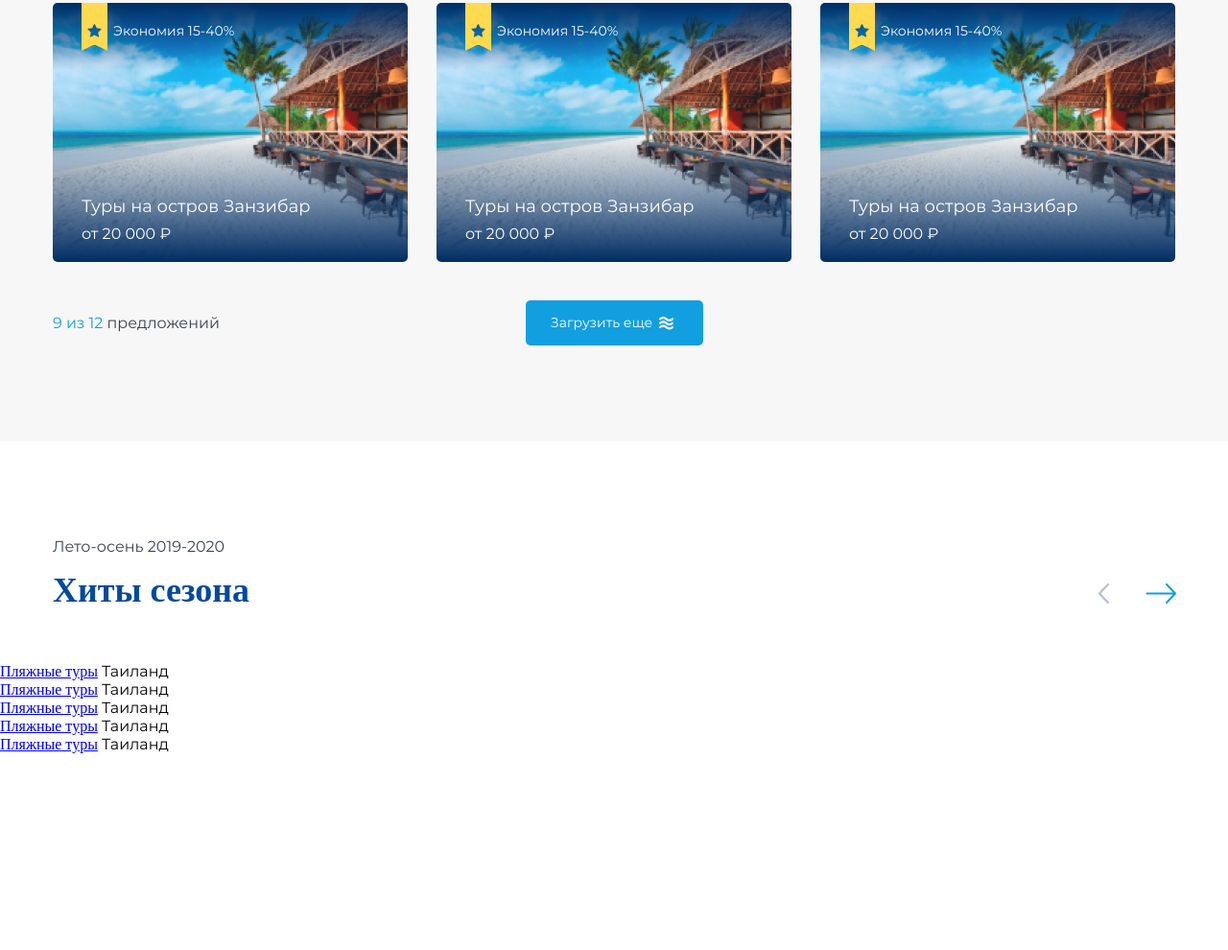
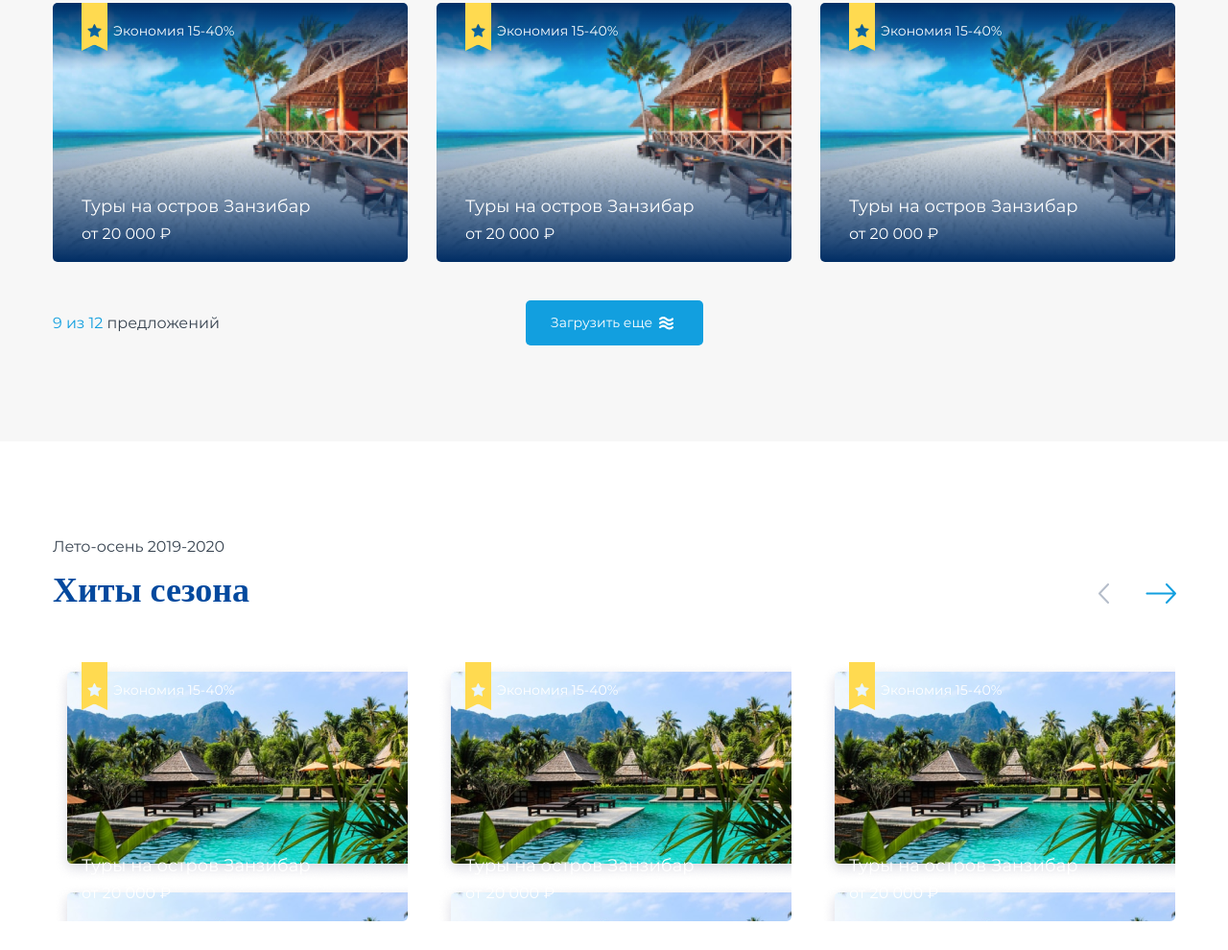
Before and after one commit to Holoron/Project1, a plain HTML site: page index.html in a window 1280 px wide. Shown: the part 1221-2211 px from the top of the page at 96% size. Before the commit the page ends 2006 px from the top, so only its background shows below. Drawn offline with Linux system fonts and the light colour scheme.

Commit message:
Header and main v0.2

```diff
--- a/Script/Script.js
+++ b/Script/Script.js
@@ -8,7 +8,6 @@ document.addEventListener('DOMContentLoaded',function(){
             clickable: true,
         },
     });
-
     window.onclick = function (event) {
         for (var i = 0; i < 7; i++) {
             for (var j = 0; j < 7; j++) {
--- a/Style/Style.css
+++ b/Style/Style.css
@@ -422,18 +422,12 @@ div[name="menu"]{
     color: #FFFFFF;
 }
 
-.swiper-container {
-    margin-left: auto;
-    margin-right: auto;
-    position: relative;
-    overflow: hidden;
-    list-style: none;
-    padding: 0;
-    z-index: 1
+/*HotSeason*/
+.TabHotSeason>.row>.ViewOurTurs{
+    background: url(../Img/TuorsImg/HotSeason/1.png)
+
+
 }
-
-/*HotSeason*/
-
 
 /*.TabHotSeason>.row{*/
 /*    max-height: 276px;*/
--- a/index.html
+++ b/index.html
@@ -268,33 +268,37 @@
                 </div>
             </div>
         </div>
-        <div class="container-fluid TabHotSeason">
-            <!-- Swiper -->
-            <div class="swiper-container-HotSeason">
-                <div class="swiper-wrapper-HotSeason">
-                    <div class="swiper-slide-HotSeason ">
-                        <div class="ImgSwiperHotSeason"></div>
-<!--                        <img src="Img/TuorsImg/HotSeason/1.png" alt="">-->
-                        <a href="#">Пляжные туры</a>
-                        <span>Таиланд</span>
+        <div class="container TabHotSeason">
+            <div class="row">
+                <div class="col ViewOurTurs">
+                    <div>
+                        <img src="Img/TuorsImg/StartFaworite.png" alt="">
+                        <span>Экономия 15-40% </span>
                     </div>
-                    <div class="swiper-slide-HotSeason">
-                        <a href="#">Пляжные туры</a>
-                        <span>Таиланд</span>
+                    <div>
+                        <h3>Туры на остров Занзибар</h3>
+                        <h4>от 20 000 ₽</h4>
                     </div>
-                    <div class="swiper-slide-HotSeason">
-                        <a href="#">Пляжные туры</a>
-                        <span>Таиланд</span>
+                </div>
+                <div class="col ViewOurTurs">
+                    <div>
+                        <img src="Img/TuorsImg/StartFaworite.png" alt="">
+                        <span>Экономия 15-40% </span>
                     </div>
-                    <div class="swiper-slide-HotSeason">
-                        <a href="#">Пляжные туры</a>
-                        <span>Таиланд</span>
+                    <div>
+                        <h3>Туры на остров Занзибар</h3>
+                        <h4>от 20 000 ₽</h4>
                     </div>
-                    <div class="swiper-slide-HotSeason">
-                        <a href="#">Пляжные туры</a>
-                        <span>Таиланд</span>
+                </div>
+                <div class="col ViewOurTurs">
+                    <div>
+                        <img src="Img/TuorsImg/StartFaworite.png" alt="">
+                        <span>Экономия 15-40% </span>
                     </div>
-
+                    <div>
+                        <h3>Туры на остров Занзибар</h3>
+                        <h4>от 20 000 ₽</h4>
+                    </div>
                 </div>
             </div>
         </div>
```
